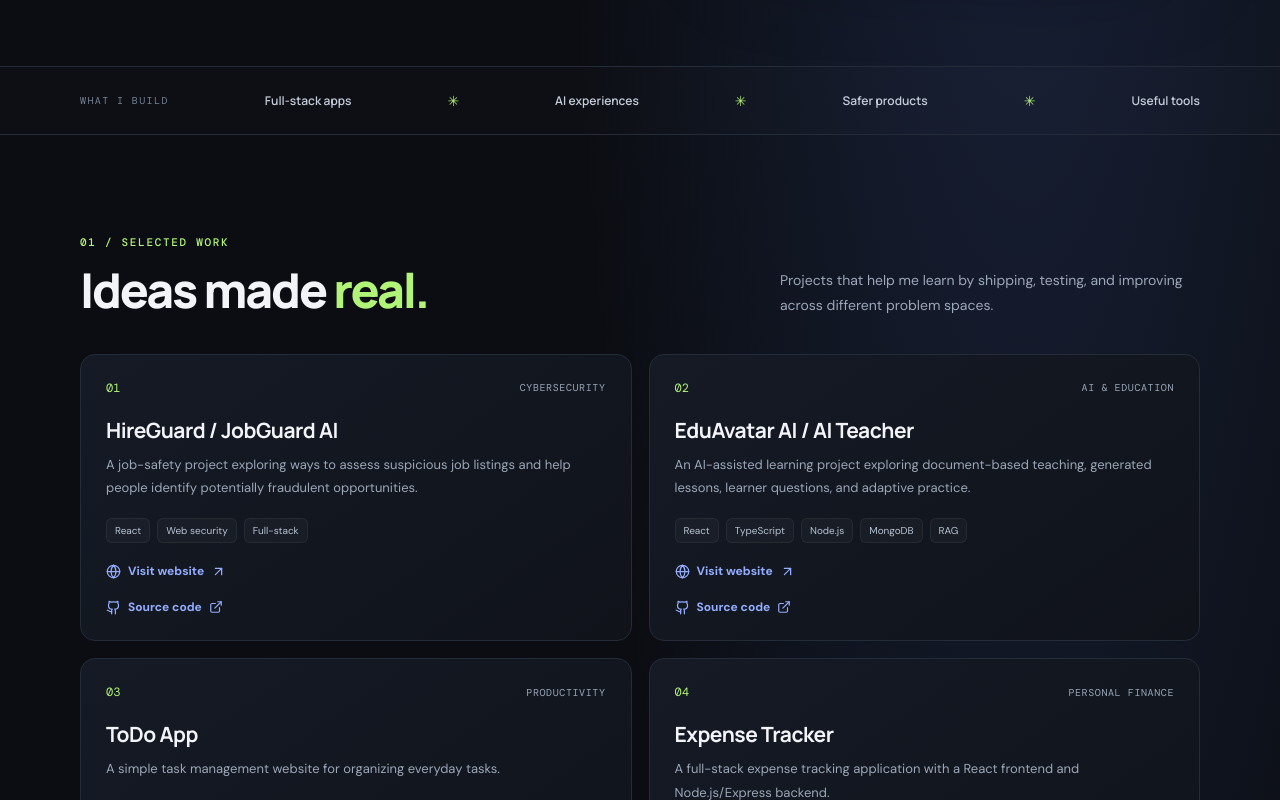
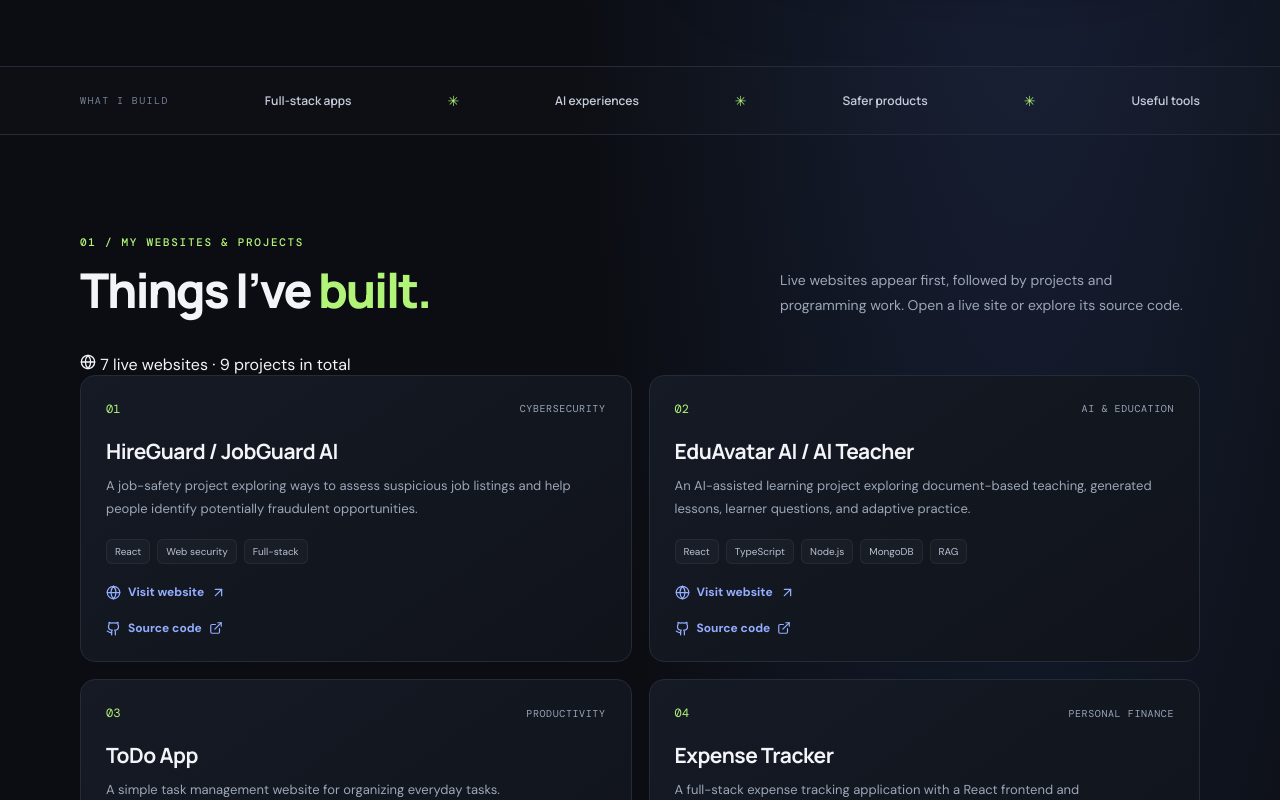
Before and after one commit to riteshhosale/riteshhosale, a React (Vite) app in the folder portfolio-mern/client/: page / in a window 1280 px wide. Shown: the part 680-1480 px from the top of the page. Built offline with nearby package versions, Linux system fonts and the light colour scheme; no server answers.

Commit message:
Prioritize live websites before other projects

```diff
--- a/portfolio-mern/client/src/components/sections/ProjectsSection.tsx
+++ b/portfolio-mern/client/src/components/sections/ProjectsSection.tsx
@@ -1,12 +1,29 @@
-import { ExternalLink } from "lucide-react";
+import { ExternalLink, Globe } from "lucide-react";
 import ProjectCard from "../projects/ProjectCard";
 import type { Project } from "../../types/portfolio";
 
 export default function ProjectsSection({ projects }: { projects: Project[] }) {
+  const orderedProjects = [...projects].sort((a, b) => Number(Boolean(b.liveUrl)) - Number(Boolean(a.liveUrl)));
+  const liveCount = orderedProjects.filter((project) => Boolean(project.liveUrl)).length;
+
   return (
-    <section className="section container" id="projects">
-          <div className="section-heading"><div><div className="section-kicker">01 / SELECTED WORK</div><h2>Ideas made <span>real.</span></h2></div><p>Projects that help me learn by shipping, testing, and improving across different problem spaces.</p></div>
-          <div className="project-grid">{projects.map((project, index) => <ProjectCard key={project.slug || project.name} project={project} index={index} />)}</div>
-          <div className="center-link"><a href="https://github.com/riteshhosale?tab=repositories" target="_blank" rel="noreferrer">Browse all GitHub repositories <ExternalLink size={15} /></a></div></section>
+    <section className="section container projects-section" id="projects">
+      <div className="section-heading">
+        <div>
+          <div className="section-kicker">01 / MY WEBSITES & PROJECTS</div>
+          <h2>Things I’ve <span>built.</span></h2>
+        </div>
+        <p>Live websites appear first, followed by projects and programming work. Open a live site or explore its source code.</p>
+      </div>
+      <div className="website-count"><Globe size={16} /> {liveCount} live website{liveCount === 1 ? "" : "s"} <span>·</span> {orderedProjects.length} projects in total</div>
+      <div className="project-grid">
+        {orderedProjects.map((project, index) => <ProjectCard key={project.slug || project.name} project={project} index={index} />)}
+      </div>
+      <div className="center-link">
+        <a href="https://github.com/riteshhosale?tab=repositories" target="_blank" rel="noreferrer">
+          Browse all GitHub repositories <ExternalLink size={15} />
+        </a>
+      </div>
+    </section>
   );
 }
```
